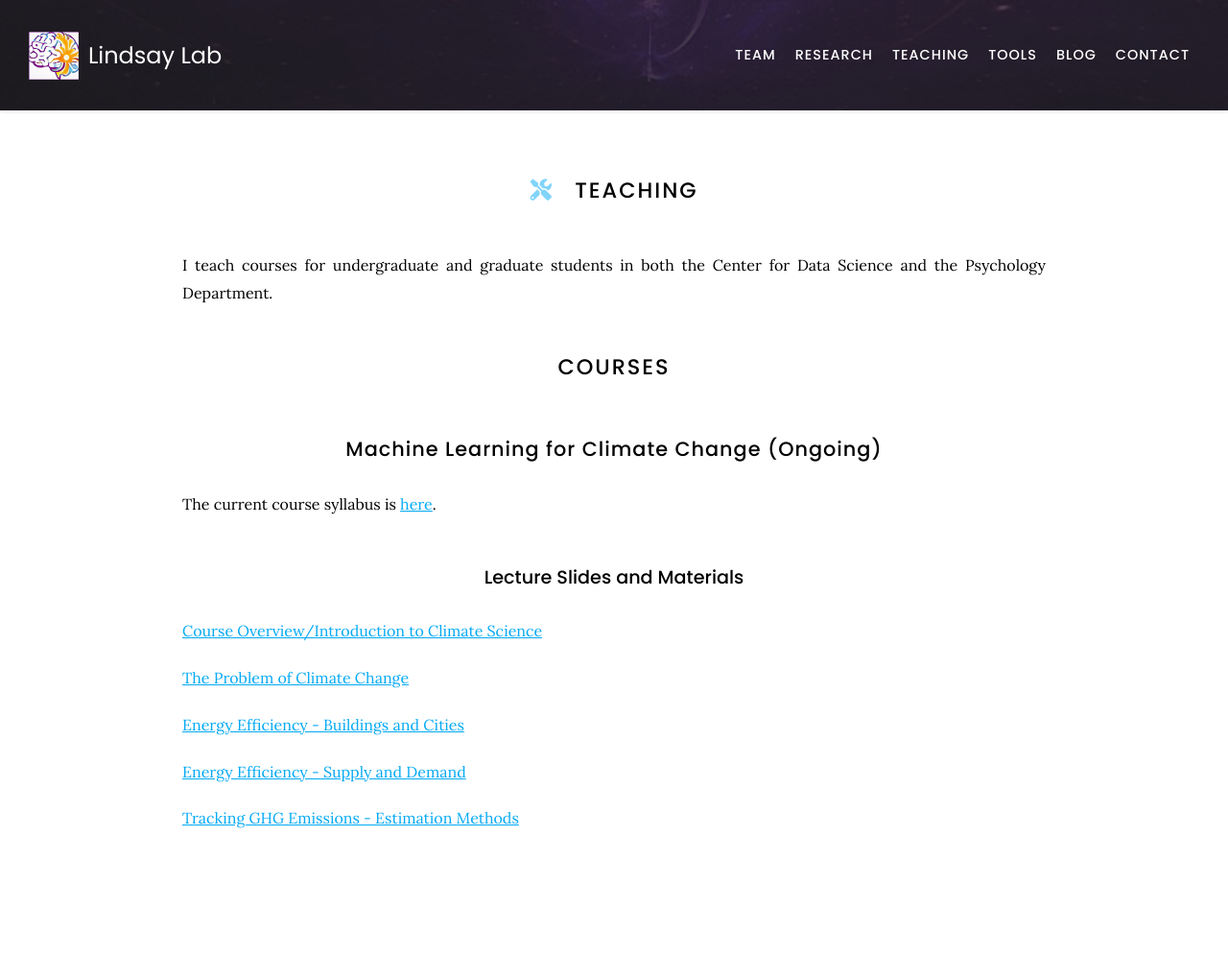
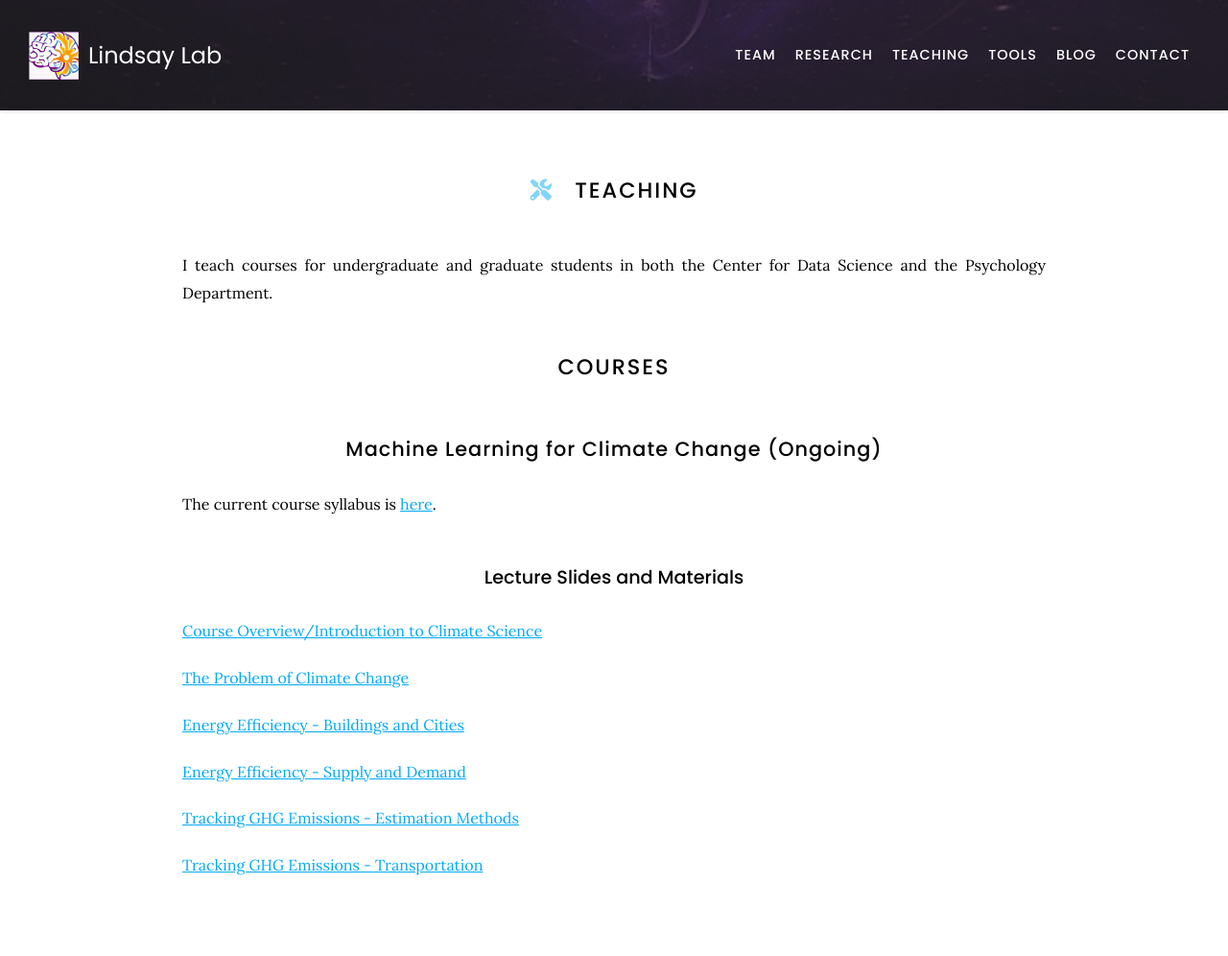
Before and after one commit to Lindsay-Lab/lindsay-lab.github.io, a Jekyll site: the page built from teaching/index.md, in a window 1280 px wide. Shown: the whole page at 96% size. Built offline with Jekyll 4.4.1, drawn with Linux system fonts in a browser that asks for light colours; nearby versions of some CDN libraries; before the commit the page ends 947 px from its top, so only the background shows below that.

Commit message:
Update index.md

```diff
--- a/teaching/index.md
+++ b/teaching/index.md
@@ -25,6 +25,8 @@ The current course syllabus is [here](https://lindsay-lab.github.io/ClimateML_Le
 
 [Tracking GHG Emissions - Estimation Methods](https://lindsay-lab.github.io/ClimateML_Lectures/Tracking%20greenhouse%20gas%20emissions%20-%20Estimation%20and%20Measurement.pdf)
 
+[Tracking GHG Emissions - Transportation](https://lindsay-lab.github.io/ClimateML_Lectures/Estimating%20and%20Controlling%20Transportation%20Emissions.pdf)
+
 <!--{% include search-info.html %}
 
 {% include section.html %}
```
